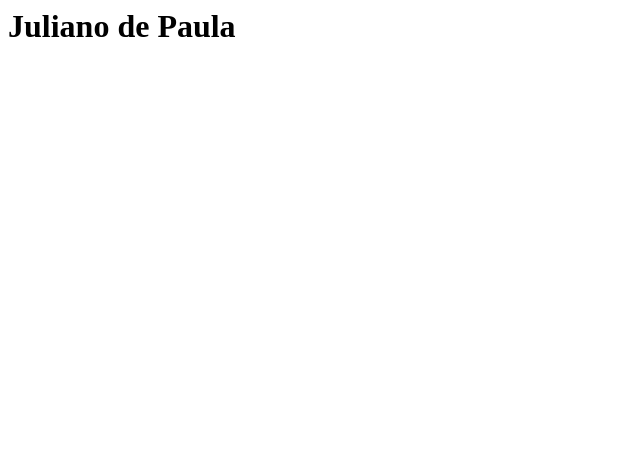
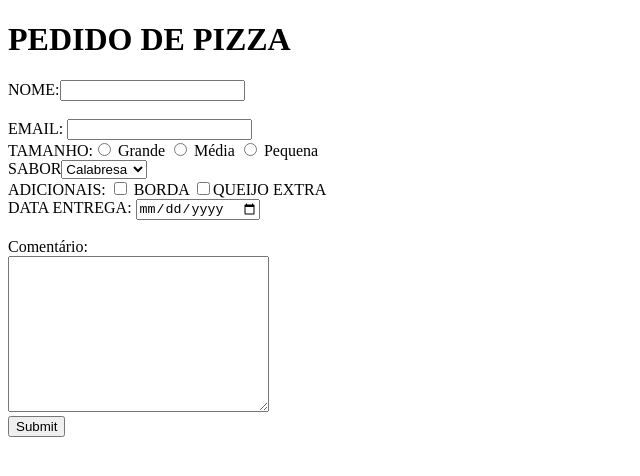
Before and after one commit to juliano-juliano/trabalho.fds, a plain HTML site: page index.html/index.html in a window 1280 px wide. Shown: the whole page, without its empty margins (0-640 px from the left). Drawn offline with Linux system fonts and the light colour scheme.

Commit message:
Update index.html

```diff
--- a/index.html/index.html
+++ b/index.html/index.html
@@ -1 +1,37 @@
-<h1>Juliano de Paula</h1>
+<!DOCTYPE html>
+<html lang="en">
+<head>
+    <meta charset="UTF-8">
+    <meta name="viewport" content="width=device-width, initial-scale=1.0">
+    <title>FORMULÁRIO WEB</title>
+</head>
+<body>
+   <h1>PEDIDO DE PIZZA</h1>
+   <form method="post" action="ljhfjhfj.jsp">
+        NOME:<input type="text" name="NOME"> <br><br>
+        EMAIL: <input type="email" name="email"> <br>
+        TAMANHO:<input type="radio" name="tamanho" value="G"> Grande
+        <input type="radio" name="tamanho" value="M"> Média
+        <input type="radio" name="tamanho" value="P"> Pequena <br>
+        SABOR<select name="sabor">
+            <option>Calabresa</option>
+            <option>Napolitana</option>
+            <option>Marguerita</option>
+            </select> <br>
+        ADICIONAIS:
+        <input type="checkbox" name="borda" value="SIM"> BORDA
+        <input type="checkbox" name="queijo" value="SIM">QUEIJO EXTRA <br>
+        DATA ENTREGA: <input type="date" name="data entrega">
+        <br>
+        <br>
+
+        Comentário: <br>
+        <textarea name="Mensagem" rows="10" cols="30"> </textarea>
+        <br>
+        <input type="submit">
+
+
+
+    </form>
+</body>
+</html>
```
